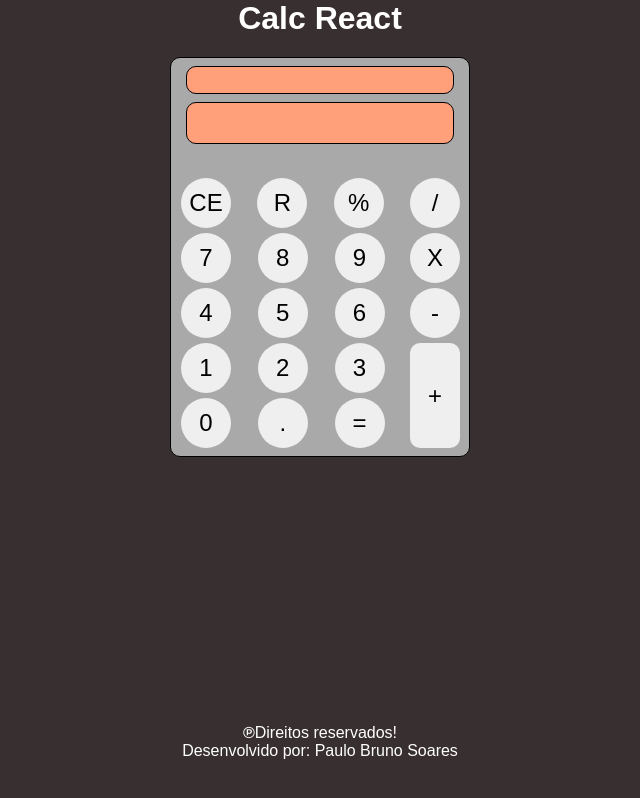
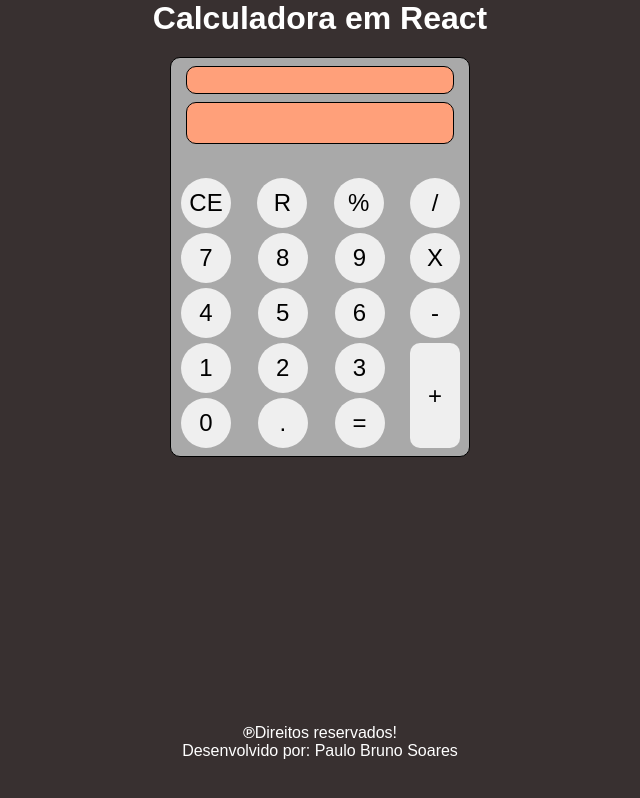
Before and after one commit to paulobrunosoares/Calculadora-React, a React (Create React App) app: page / in a window 1280 px wide. Shown: the whole page, without its empty margins (320-960 px from the left). Built offline with nearby package versions, Linux system fonts and the light colour scheme.

Commit message:
update App.js

```diff
--- a/src/App.js
+++ b/src/App.js
@@ -6,7 +6,7 @@ export default function App() {
   return (
     <div className="App">
       <div className="container">
-        <h1>Calc React</h1>
+        <h1>Calculadora em React</h1>
         <Calculadora />
         <div className="footer">
           <span><strong>℗</strong>Direitos reservados!<br/>Desenvolvido por: Paulo Bruno Soares</span>
```
